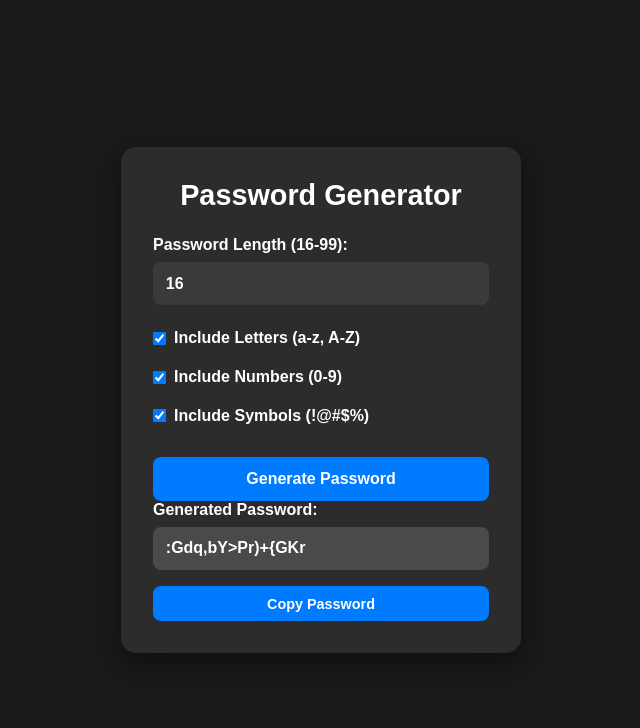
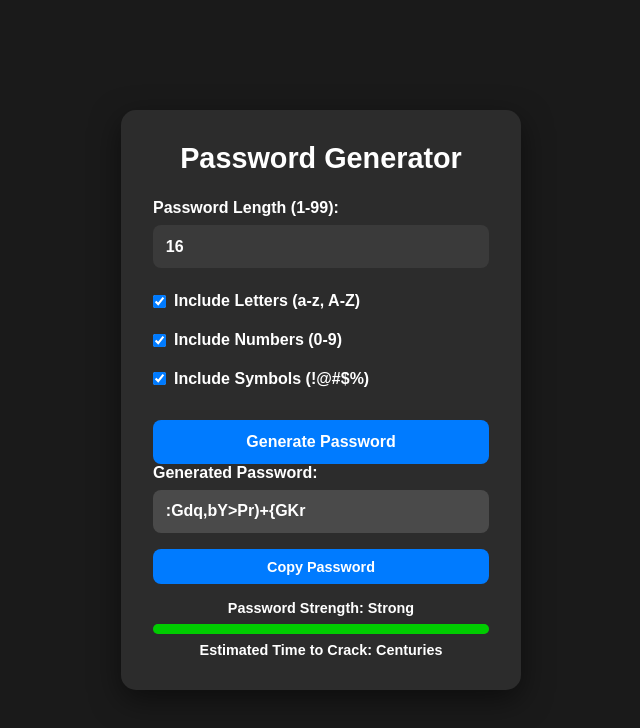
Before and after one commit to raman2003mymail-droid/Password-Generator-by-NoTrace-, a plain HTML site: page index.html in a window 1280 px wide. Both pictures are taken after a click on the button "Generate Password". Shown: the whole page, without its empty margins (319-959 px from the left). Drawn offline with Linux system fonts and the light colour scheme.

Commit message:
Update index.html

```diff
--- a/index.html
+++ b/index.html
@@ -134,15 +134,43 @@
         .copy-btn:hover {
             background: #0056b3;
         }
+
+        .strength-display {
+            margin-top: 1rem;
+            text-align: center;
+        }
+
+        .strength-bar {
+            height: 10px;
+            border-radius: 5px;
+            margin-top: 0.5rem;
+            background: #3a3a3a;
+        }
+
+        .strength-bar-fill {
+            height: 100%;
+            border-radius: 5px;
+            transition: width 0.3s ease;
+        }
+
+        .weak { background: #ff5555; }
+        .medium { background: #ffaa00; }
+        .strong { background: #00cc00; }
+
+        .strength-text, .crack-time {
+            font-size: 0.9rem;
+            font-weight: bold;
+            margin-top: 0.5rem;
+        }
     </style>
 </head>
 <body>
     <div class="container">
         <h1>Password Generator</h1>
         <div class="input-group">
-            <label for="length">Password Length (16-99):</label>
-            <input type="number" id="length" min="16" max="99" value="16">
-            <div class="error" id="length-error">Please enter a number between 16 and 99.</div>
+            <label for="length">Password Length (1-99):</label>
+            <input type="number" id="length" min="1" max="99" value="16">
+            <div class="error" id="length-error">Please enter a number between 1 and 99.</div>
         </div>
         <div class="checkbox-group">
             <label><input type="checkbox" id="letters" checked> Include Letters (a-z, A-Z)</label>
@@ -156,6 +184,13 @@
             <input type="text" id="password" readonly>
         </div>
         <button class="copy-btn" onclick="copyPassword()">Copy Password</button>
+        <div class="strength-display">
+            <div class="strength-text" id="strength-text">Password Strength: Not Evaluated</div>
+            <div class="strength-bar">
+                <div class="strength-bar-fill" id="strength-bar-fill" style="width: 0%;"></div>
+            </div>
+            <div class="crack-time" id="crack-time">Estimated Time to Crack: Not Evaluated</div>
+        </div>
     </div>
 
     <script>
@@ -167,14 +202,21 @@
             const passwordInput = document.getElementById('password');
             const lengthError = document.getElementById('length-error');
             const optionsError = document.getElementById('options-error');
+            const strengthText = document.getElementById('strength-text');
+            const strengthBarFill = document.getElementById('strength-bar-fill');
+            const crackTime = document.getElementById('crack-time');
 
-            // Reset error messages
+            // Reset error messages and strength display
             lengthError.style.display = 'none';
             optionsError.style.display = 'none';
+            strengthText.textContent = 'Password Strength: Not Evaluated';
+            strengthBarFill.style.width = '0%';
+            strengthBarFill.className = 'strength-bar-fill';
+            crackTime.textContent = 'Estimated Time to Crack: Not Evaluated';
 
             // Validate length
             const length = parseInt(lengthInput.value);
-            if (length < 16 || length > 99 || isNaN(length)) {
+            if (length < 1 || length > 99 || isNaN(length)) {
                 lengthError.style.display = 'block';
                 return;
             }
@@ -202,14 +244,71 @@
             }
 
             passwordInput.value = password;
+
+            // Evaluate password strength
+            evaluatePasswordStrength(password, chars.length);
+        }
+
+        function evaluatePasswordStrength(password, charSetSize) {
+            const strengthText = document.getElementById('strength-text');
+            const strengthBarFill = document.getElementById('strength-bar-fill');
+            const crackTime = document.getElementById('crack-time');
+
+            // Calculate entropy
+            const length = password.length;
+            const entropy = length * Math.log2(charSetSize);
+
+            // Determine strength based on entropy
+            let strength, barWidth, strengthClass;
+            if (entropy < 50) {
+                strength = 'Weak';
+                barWidth = '33%';
+                strengthClass = 'weak';
+            } else if (entropy < 80) {
+                strength = 'Medium';
+                barWidth = '66%';
+                strengthClass = 'medium';
+            } else {
+                strength = 'Strong';
+                barWidth = '100%';
+                strengthClass = 'strong';
+            }
+
+            // Estimate time to crack (assuming 10 billion guesses per second)
+            const guesses = Math.pow(charSetSize, length);
+            const secondsToCrack = guesses / 10_000_000_000;
+            const timeToCrack = formatTimeToCrack(secondsToCrack);
+
+            // Update UI
+            strengthText.textContent = `Password Strength: ${strength}`;
+            strengthBarFill.style.width = barWidth;
+            strengthBarFill.className = `strength-bar-fill ${strengthClass}`;
+            crackTime.textContent = `Estimated Time to Crack: ${timeToCrack}`;
+        }
+
+        function formatTimeToCrack(seconds) {
+            if (seconds < 60) return `${Math.round(seconds)} second${seconds !== 1 ? 's' : ''}`;
+            const minutes = seconds / 60;
+            if (minutes < 60) return `${Math.round(minutes)} minute${minutes !== 1 ? 's' : ''}`;
+            const hours = minutes / 60;
+            if (hours < 24) return `${Math.round(hours)} hour${hours !== 1 ? 's' : ''}`;
+            const days = hours / 24;
+            if (days < 365) return `${Math.round(days)} day${days !== 1 ? 's' : ''}`;
+            const years = days / 365;
+            if (years < 1000) return `${Math.round(years)} year${years !== 1 ? 's' : ''}`;
+            return 'Centuries';
         }
 
         function copyPassword() {
             const passwordInput = document.getElementById('password');
-            passwordInput.select();
-            document.execCommand('copy');
-            alert('Password copied to clipboard!');
+            if (passwordInput.value) {
+                passwordInput.select();
+                document.execCommand('copy');
+                alert('Password copied to clipboard!');
+            } else {
+                alert('No password to copy!');
+            }
         }
     </script>
 </body>
-</html>
+                       </html>
```
